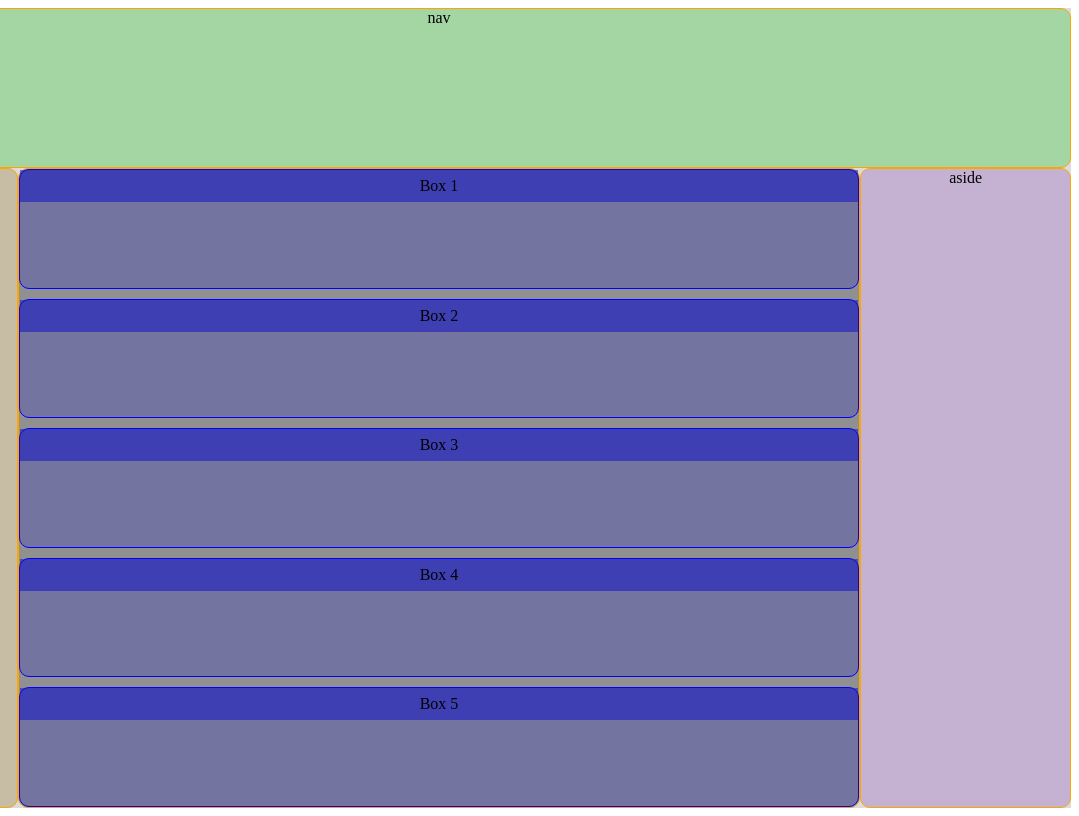
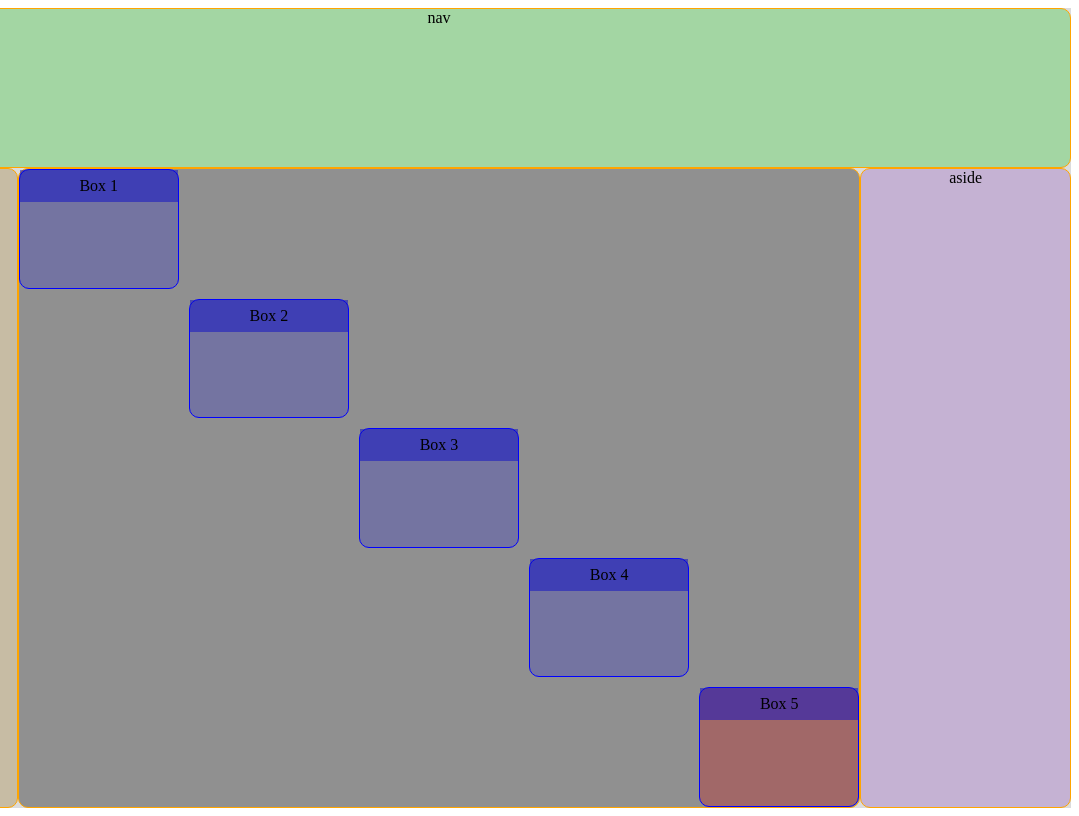
Before and after one commit to dh20199/01-blog-tessalksnis, a website: page 04/index.html in a window 1280 px wide. Shown: the full height of the page, 201-1280 px from the left. Drawn offline with Linux system fonts and the light colour scheme.

Commit message:
Placed grid values for boxes #1-5.

```diff
--- a/04/style.css
+++ b/04/style.css
@@ -77,28 +77,28 @@ article div section {
 
 /* use the grid-row and grid-column values to place the boxes precisely onto the grid */
 #box1 {
-    grid-row:
-    grid-column:
+    grid-row: 1;
+    grid-column: 1;
 }
 
 #box2 {
-    grid-row:
-    grid-column:
+    grid-row: 2;
+    grid-column: 2;
 }
 
 #box3 {
-    grid-row:
-    grid-column:
+    grid-row: 3;
+    grid-column: 3;
 }
 
 #box4 {
-    grid-row:
-    grid-column:
+    grid-row: 4;
+    grid-column: 4;
 }
 
 #box5 {
-    grid-row:
-    grid-column:
+    grid-row: 5;
+    grid-column: 5;
     background-color: rgba(200,10,10,0.3)
 }
 
```
